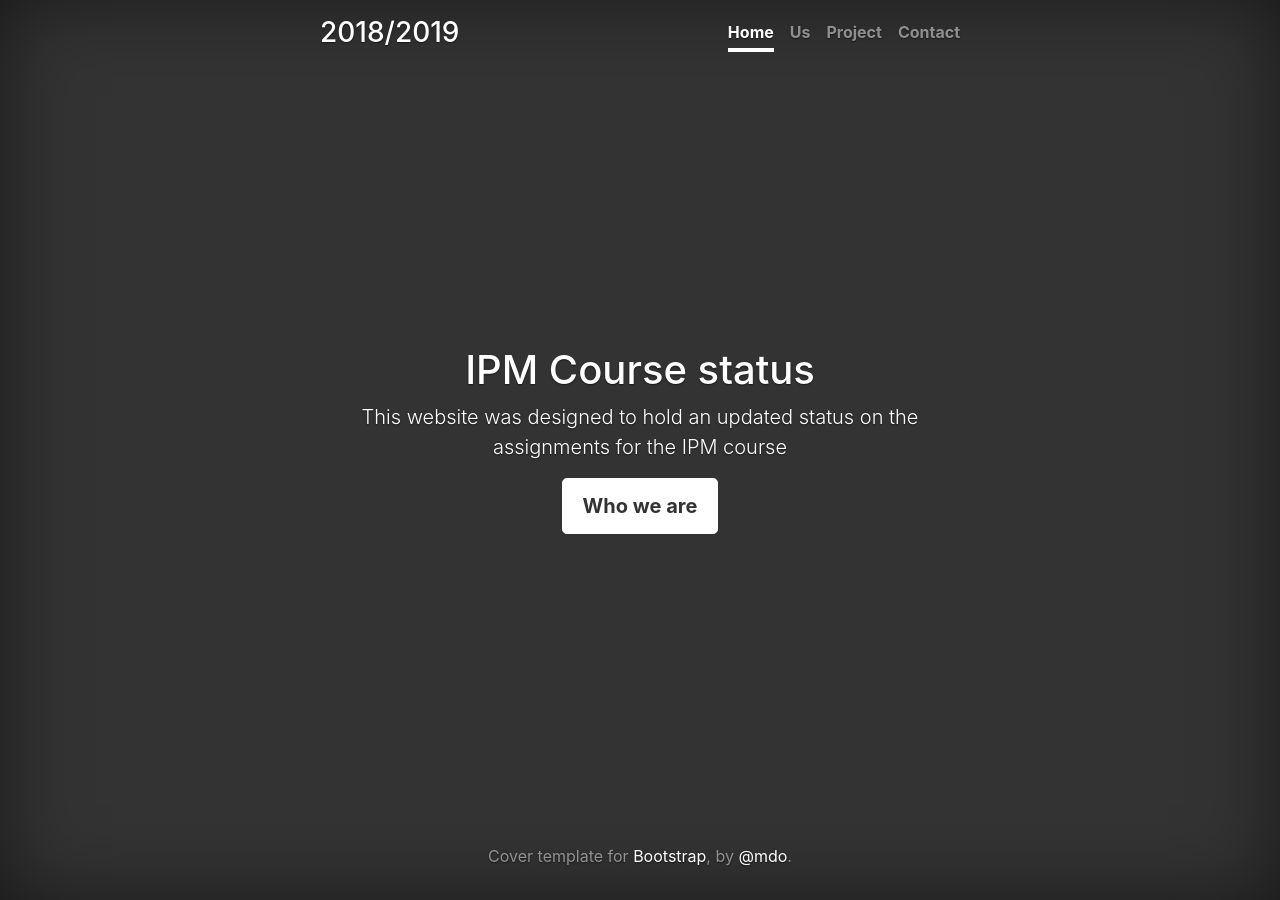
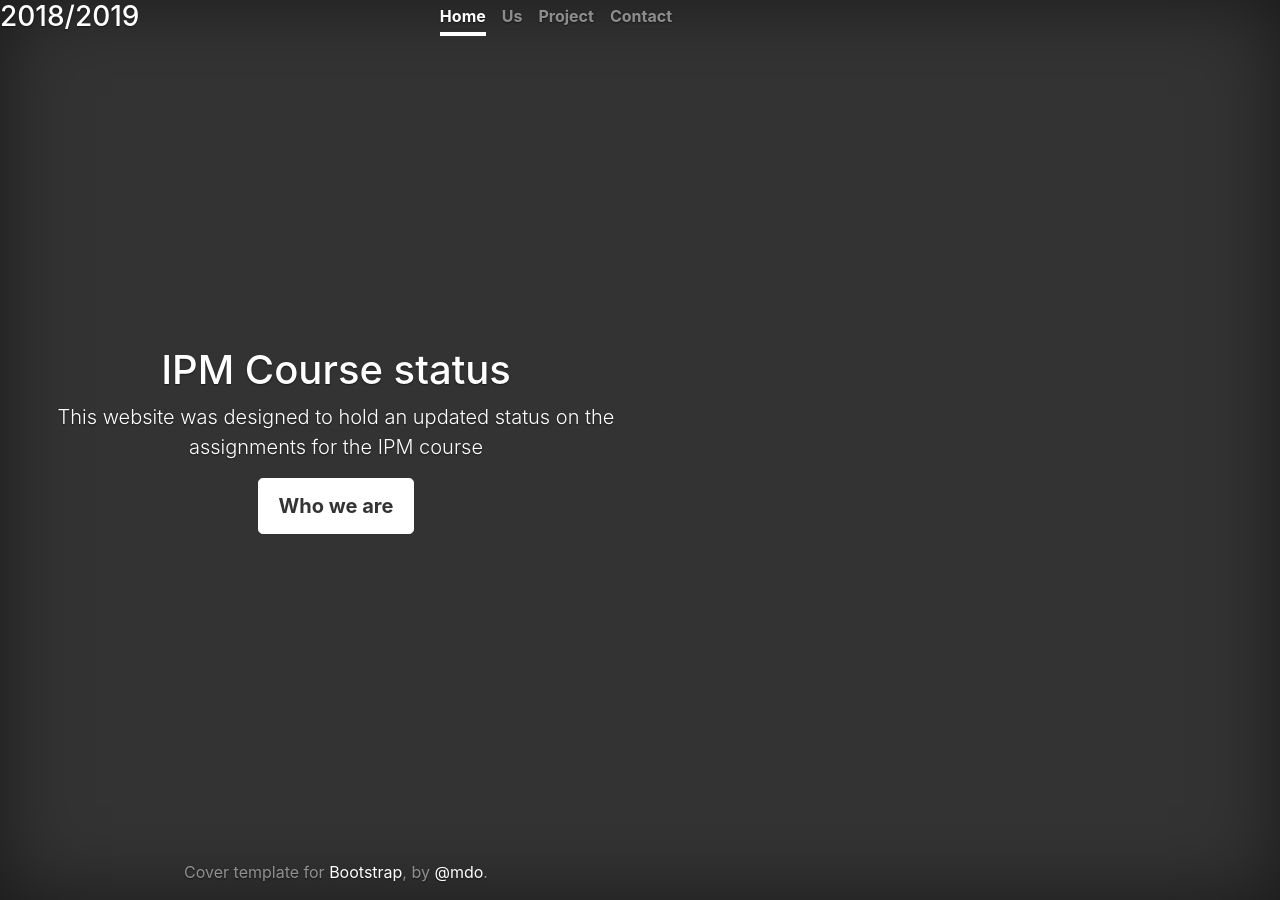
Before and after one commit to brno117/brno117.github.io, a Jekyll site: the page index.html, which Jekyll copies as it is, in a window 1280 px wide. Built offline with Jekyll 4.4.1, drawn with Linux system fonts in a browser that asks for light colours; nearby versions of some CDN libraries; library files that are not in the unit come from our copies.

Commit message:
Update index.html

```diff
--- a/index.html
+++ b/index.html
@@ -18,7 +18,7 @@
 
   <body class="text-center">
 
-    <div class="cover-container d-flex w-100 h-100 p-3 mx-auto flex-column">
+    <div class="cover-container d-flex flex-column">
       <header class="masthead mb-auto">
         <div class="inner">
           <h3 class="masthead-brand">2018/2019</h3>
```
